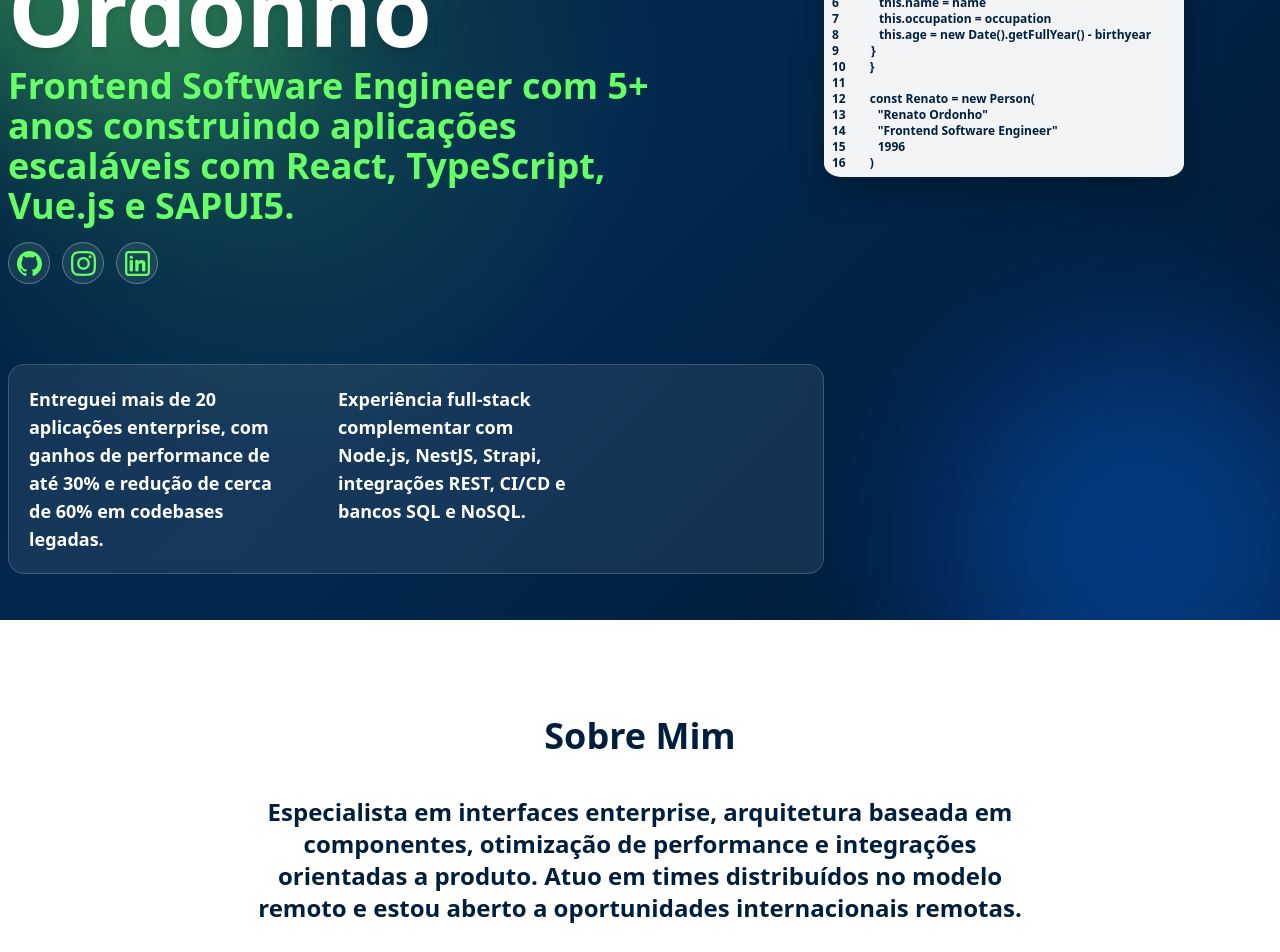
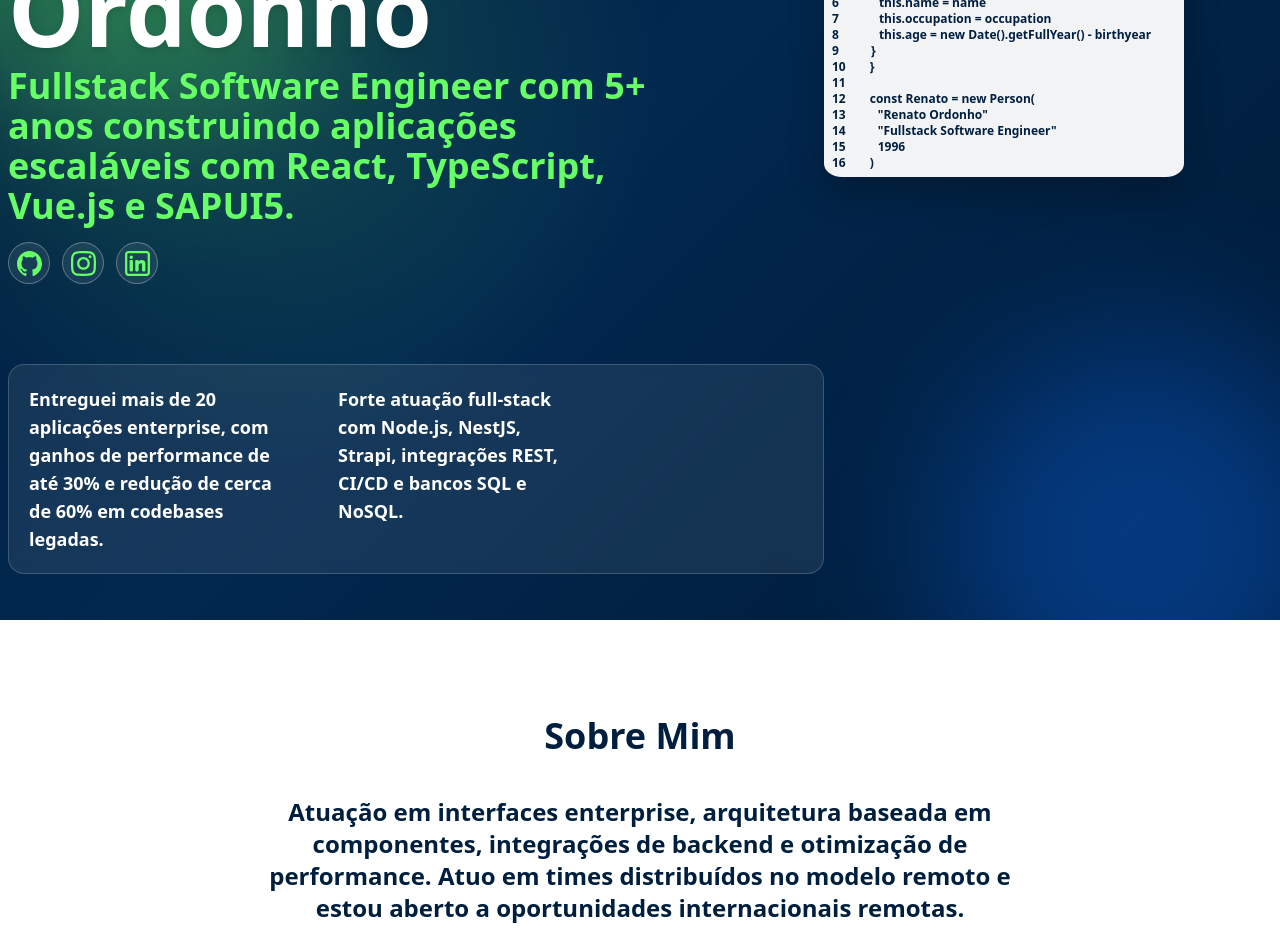
Before and after one commit to Renato-FO/portfolio, a Next.js app: page / in a window 1280 px wide. Shown: the part 180-1132 px from the top of the page. Built offline with nearby package versions, Linux system fonts and the light colour scheme.

Commit message:
Adjust portfolio positioning to fullstack

```diff
--- a/src/components/Companies.tsx
+++ b/src/components/Companies.tsx
@@ -14,7 +14,7 @@ export default function Companies({ title, subtitle }: Props) {
     {
       displayName: "Chreative",
       image: chreative,
-      occupation: "Frontend Engineer (SAP)",
+      occupation: "Fullstack Engineer (SAP)",
       assignments: [
         "SAPUI5",
         "SAP Fiori",
@@ -25,7 +25,7 @@ export default function Companies({ title, subtitle }: Props) {
     {
       displayName: "Jornio",
       image: jornio,
-      occupation: "Frontend Engineer (Full-stack support)",
+      occupation: "Fullstack Engineer",
       assignments: [
         "Vue.js",
         "NestJS",
@@ -36,13 +36,13 @@ export default function Companies({ title, subtitle }: Props) {
     {
       displayName: "Você Azul",
       image: voceazul,
-      occupation: "Frontend Engineer (Headless CMS)",
+      occupation: "Fullstack Engineer (Headless CMS)",
       assignments: ["Vue.js", "Strapi", "JavaScript", "Product integrations"],
     },
     {
       displayName: "Influu",
       image: influu,
-      occupation: "Frontend Software Engineer",
+      occupation: "Fullstack Software Engineer",
       assignments: ["React", "Vue.js", "Jest/TDD", "Node.js", "CI/CD"],
     },
   ];
--- a/src/components/Header.tsx
+++ b/src/components/Header.tsx
@@ -127,7 +127,7 @@ export default function Header({
               </p>
               <p>
                 14
-                <span className="ml-8">{`"Frontend Software Engineer"`}</span>
+                <span className="ml-8">{`"Fullstack Software Engineer"`}</span>
               </p>
               <p>
                 15<span className="ml-8">1996</span>
--- a/src/pages/api/locales/locale.ts
+++ b/src/pages/api/locales/locale.ts
@@ -9,14 +9,14 @@ export const DICTIONARIES: Record<string, Dictionary> = {
     menu_tooling: "Tooling",
     title: "Renato Ordonho",
     subtitle_one:
-      "Frontend Software Engineer with 5+ years building scalable applications with React, TypeScript, Vue.js, and SAPUI5.",
+      "Fullstack Software Engineer with 5+ years building scalable applications with React, TypeScript, Vue.js, and SAPUI5.",
     subtitle_two:
       "Delivered 20+ enterprise applications, with performance gains of up to 30% and legacy codebase reduction of around 60%.",
     subtitle_three:
-      "Full-stack background with Node.js, NestJS, Strapi, REST API integrations, CI/CD, and SQL/NoSQL databases.",
+      "Strong full-stack delivery with Node.js, NestJS, Strapi, REST API integrations, CI/CD, and SQL/NoSQL databases.",
     about_title: "About Me",
     about_text:
-      "Focused on enterprise-grade interfaces, component-based architecture, performance optimization, and product-driven integrations. I work in distributed remote teams and remain open to international remote opportunities.",
+      "Focused on enterprise-grade interfaces, component-based architecture, backend integrations, and performance optimization. I work in distributed remote teams and remain open to international remote opportunities.",
     tooling_title: "Skills",
     tooling_subtitle:
       "React, TypeScript, Vue.js, SAPUI5/SAP Fiori, Node.js, NestJS, Strapi, REST APIs, CI/CD, SQL and NoSQL",
@@ -43,14 +43,14 @@ export const DICTIONARIES: Record<string, Dictionary> = {
     menu_tooling: "Ferramentas",
     title: "Renato Ordonho",
     subtitle_one:
-      "Frontend Software Engineer com 5+ anos construindo aplicações escaláveis com React, TypeScript, Vue.js e SAPUI5.",
+      "Fullstack Software Engineer com 5+ anos construindo aplicações escaláveis com React, TypeScript, Vue.js e SAPUI5.",
     subtitle_two:
       "Entreguei mais de 20 aplicações enterprise, com ganhos de performance de até 30% e redução de cerca de 60% em codebases legadas.",
     subtitle_three:
-      "Experiência full-stack complementar com Node.js, NestJS, Strapi, integrações REST, CI/CD e bancos SQL e NoSQL.",
+      "Forte atuação full-stack com Node.js, NestJS, Strapi, integrações REST, CI/CD e bancos SQL e NoSQL.",
     about_title: "Sobre Mim",
     about_text:
-      "Especialista em interfaces enterprise, arquitetura baseada em componentes, otimização de performance e integrações orientadas a produto. Atuo em times distribuídos no modelo remoto e estou aberto a oportunidades internacionais remotas.",
+      "Atuação em interfaces enterprise, arquitetura baseada em componentes, integrações de backend e otimização de performance. Atuo em times distribuídos no modelo remoto e estou aberto a oportunidades internacionais remotas.",
     tooling_title: "Skills",
     tooling_subtitle:
       "React, TypeScript, Vue.js, SAPUI5/SAP Fiori, Node.js, NestJS, Strapi, APIs REST, CI/CD, SQL e NoSQL",
--- a/src/pages/index.tsx
+++ b/src/pages/index.tsx
@@ -152,16 +152,16 @@ export default function Home({ locale, dictionary }: Props) {
 
   const seoTitle =
       locale === "en-US"
-        ? "Renato Ordonho | Frontend Software Engineer"
-        : "Renato Ordonho | Frontend Software Engineer",
+        ? "Renato Ordonho | Fullstack Software Engineer"
+        : "Renato Ordonho | Fullstack Software Engineer",
     seoDescription =
       locale === "en-US"
-        ? "Frontend Software Engineer with 5+ years of experience delivering enterprise web applications with React, TypeScript, Vue.js, SAPUI5, and SAP Fiori."
-        : "Frontend Software Engineer com 5+ anos de experiência entregando aplicações web enterprise com React, TypeScript, Vue.js, SAPUI5 e SAP Fiori.",
+        ? "Fullstack Software Engineer with 5+ years of experience delivering enterprise web applications with React, TypeScript, Vue.js, SAPUI5, SAP Fiori, Node.js, and NestJS."
+        : "Fullstack Software Engineer com 5+ anos de experiência entregando aplicações web enterprise com React, TypeScript, Vue.js, SAPUI5, SAP Fiori, Node.js e NestJS.",
     seoKeywords =
       locale === "en-US"
-        ? "Frontend Software Engineer, React, TypeScript, Vue.js, SAPUI5, SAP Fiori, Node.js, NestJS, Strapi, CI/CD, REST API"
-        : "Frontend Software Engineer, React, TypeScript, Vue.js, SAPUI5, SAP Fiori, Node.js, NestJS, Strapi, CI/CD, API REST";
+        ? "Fullstack Software Engineer, React, TypeScript, Vue.js, SAPUI5, SAP Fiori, Node.js, NestJS, Strapi, CI/CD, REST API"
+        : "Fullstack Software Engineer, React, TypeScript, Vue.js, SAPUI5, SAP Fiori, Node.js, NestJS, Strapi, CI/CD, API REST";
 
   return (
     <main className="flex min-h-screen flex-col items-center relative overflow-hidden">
```
Also changed, not shown: 1 other file (tests, documents, lock files or other folders).
